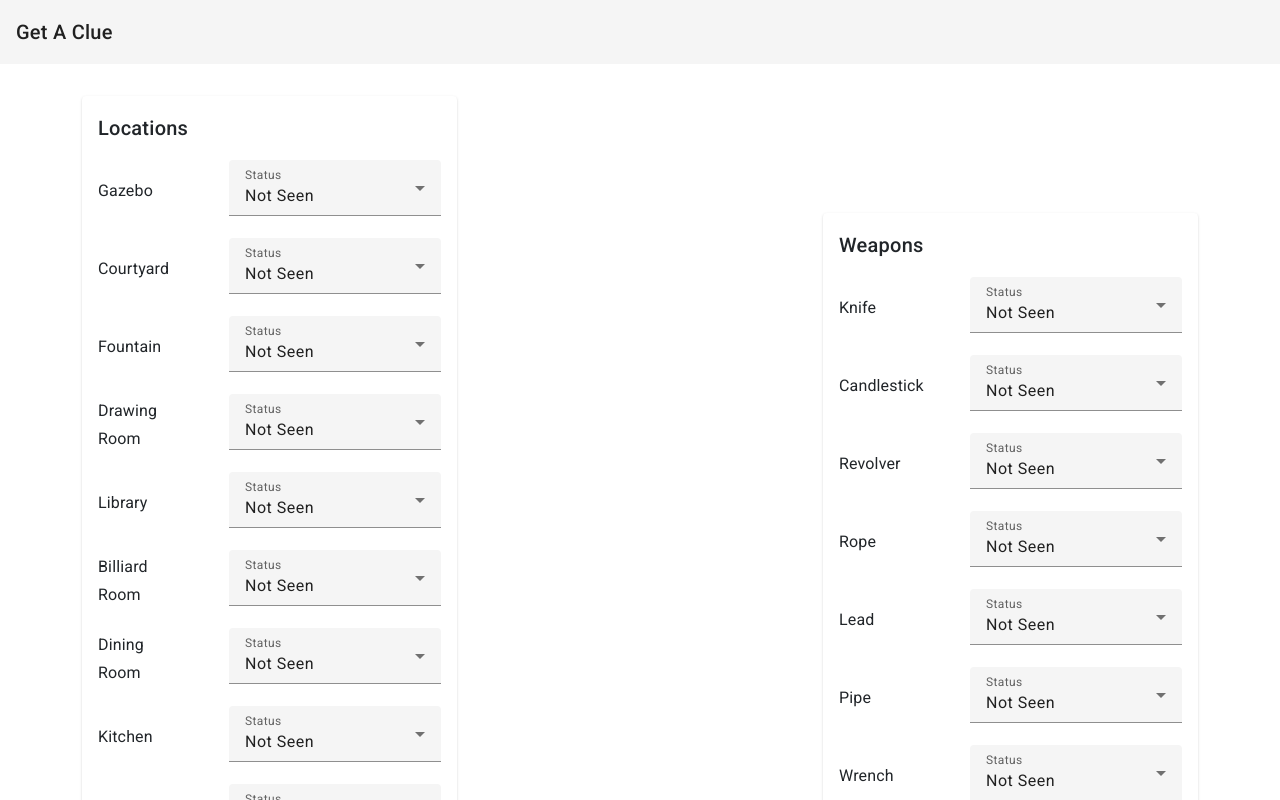
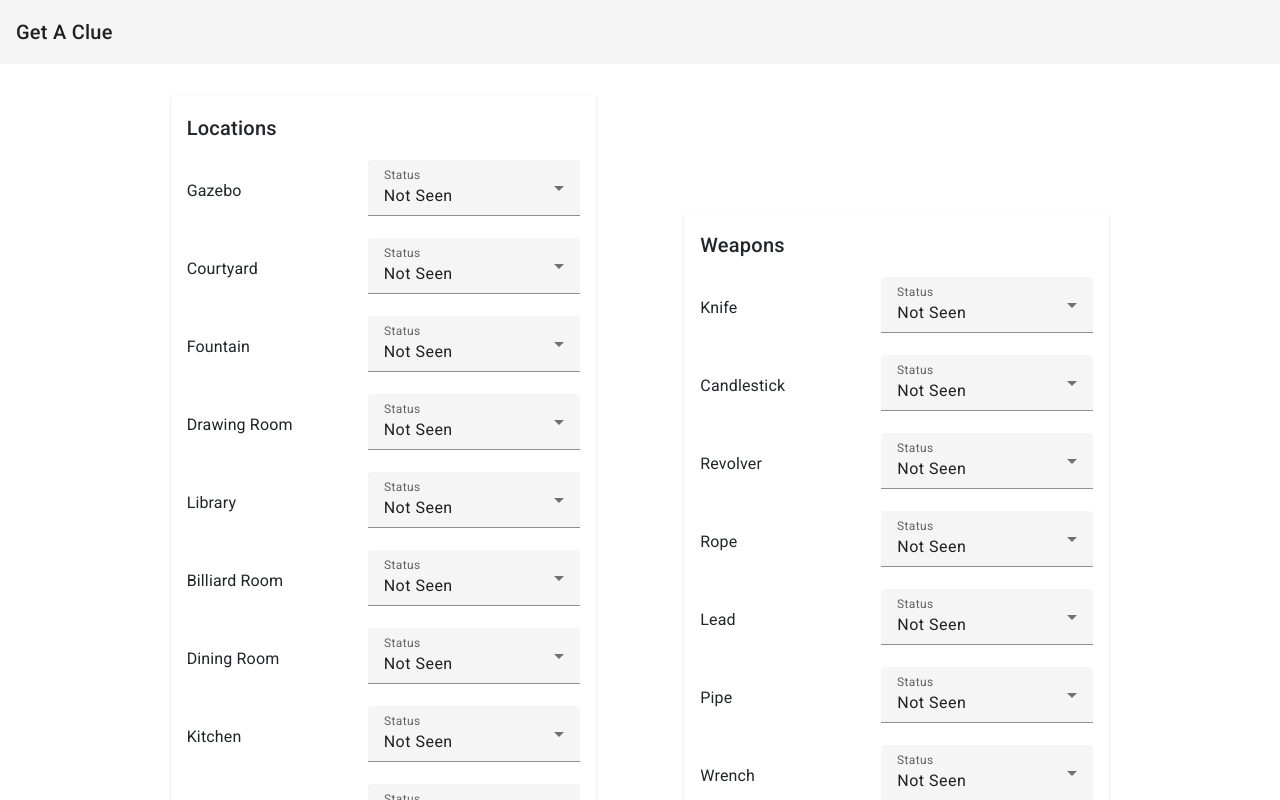
Before and after one commit to garv5014/Get-A-Clue, an Angular app: page / in a window 1280 px wide. Shown: the top 800 px of the page. Built offline with nearby package versions, Linux system fonts and the light colour scheme.

Commit message:
a lot better

```diff
--- a/src/app/app.component.html
+++ b/src/app/app.component.html
@@ -4,13 +4,13 @@
 <main class="main">
   <div class="container">
     <div
-      class="d-flex flex-wrap justify-content-lg-between justify-content-sm-evenly align-items-center"
+      class="d-flex flex-wrap justify-content-lg-evenly justify-content-sm-evenly align-items-center"
       style="width: 100%"
     >
       <mat-card
         *ngFor="let category of categories"
         class="mb-3 mb-xxl-0"
-        style="width: 375px"
+        style="width: 425px"
       >
         <mat-card-header>
           <h2>{{ category }}</h2>
--- a/src/app/deduction-item/deduction-item.component.html
+++ b/src/app/deduction-item/deduction-item.component.html
@@ -1,7 +1,7 @@
 <div
-  class="d-flex flex-wrap justify-content-center justify-content-sm-between align-items-center"
+  class="d-flex flex-wrap justify-content-start justify-content-sm-between align-items-center"
 >
-  <h3 style="width: 90px; margin-right: 10px">{{ this.name }}</h3>
+  <h3 style="width: 150px; margin-right: 10px">{{ this.name }}</h3>
   <mat-form-field>
     <mat-label>Status</mat-label>
     <mat-select
```
